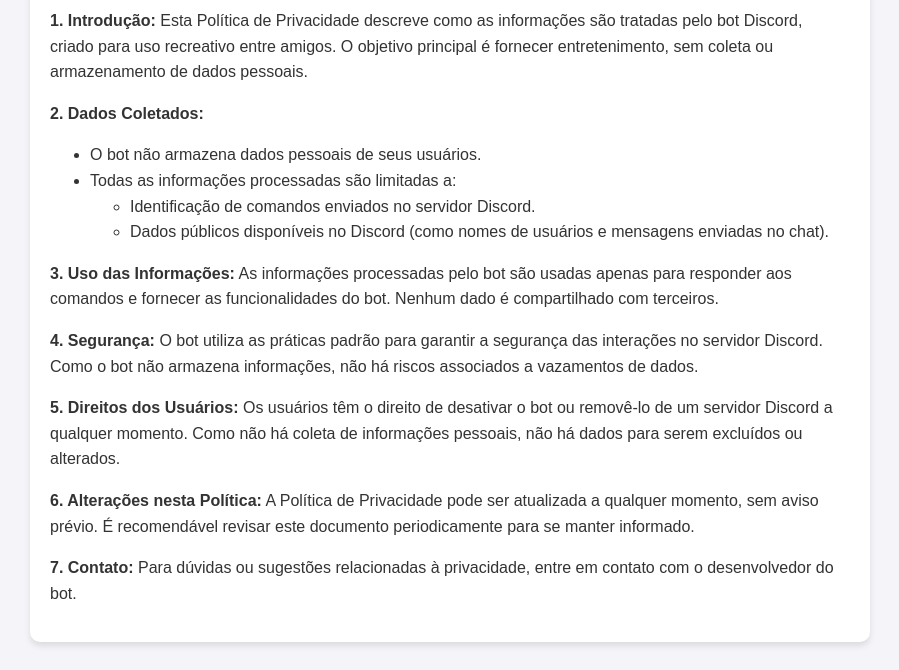
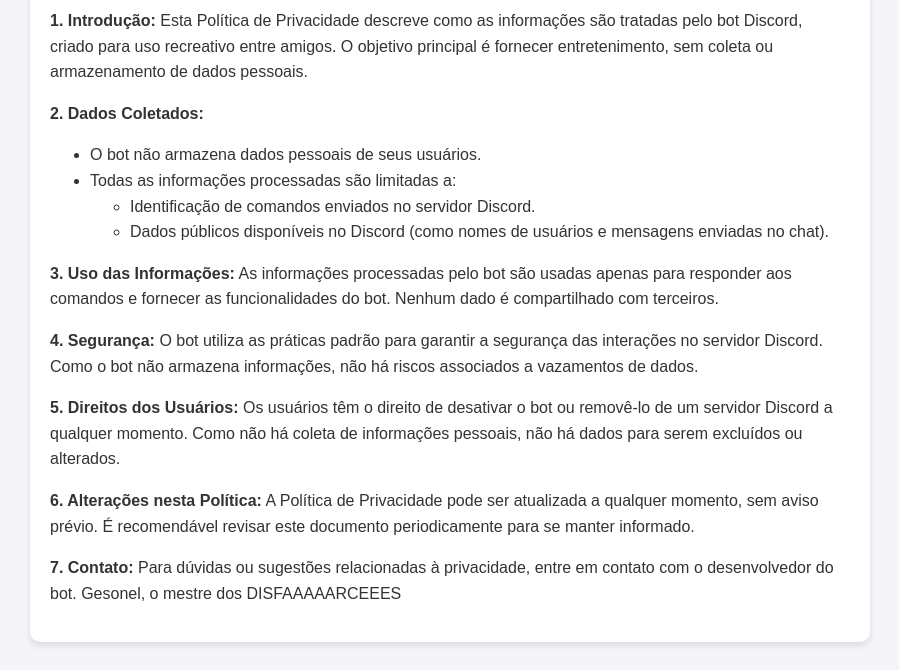
Before and after one commit to ThiagoCabral35/discord-bot, a website: page privacidade.html in a window 1280 px wide. Shown: the part 134-804 px from the top of the page, without its empty margins (190-1089 px from the left). Drawn offline with Linux system fonts and the light colour scheme.

Commit message:
modified:   privacidade.html

```diff
--- a/privacidade.html
+++ b/privacidade.html
@@ -43,7 +43,7 @@
         <p><strong>4. Segurança:</strong> O bot utiliza as práticas padrão para garantir a segurança das interações no servidor Discord. Como o bot não armazena informações, não há riscos associados a vazamentos de dados.</p>
         <p><strong>5. Direitos dos Usuários:</strong> Os usuários têm o direito de desativar o bot ou removê-lo de um servidor Discord a qualquer momento. Como não há coleta de informações pessoais, não há dados para serem excluídos ou alterados.</p>
         <p><strong>6. Alterações nesta Política:</strong> A Política de Privacidade pode ser atualizada a qualquer momento, sem aviso prévio. É recomendável revisar este documento periodicamente para se manter informado.</p>
-        <p><strong>7. Contato:</strong> Para dúvidas ou sugestões relacionadas à privacidade, entre em contato com o desenvolvedor do bot.</p>
+        <p><strong>7. Contato:</strong> Para dúvidas ou sugestões relacionadas à privacidade, entre em contato com o desenvolvedor do bot. Gesonel, o mestre dos DISFAAAAARCEEES</p>
     </div>
 </body>
 </html>
```
